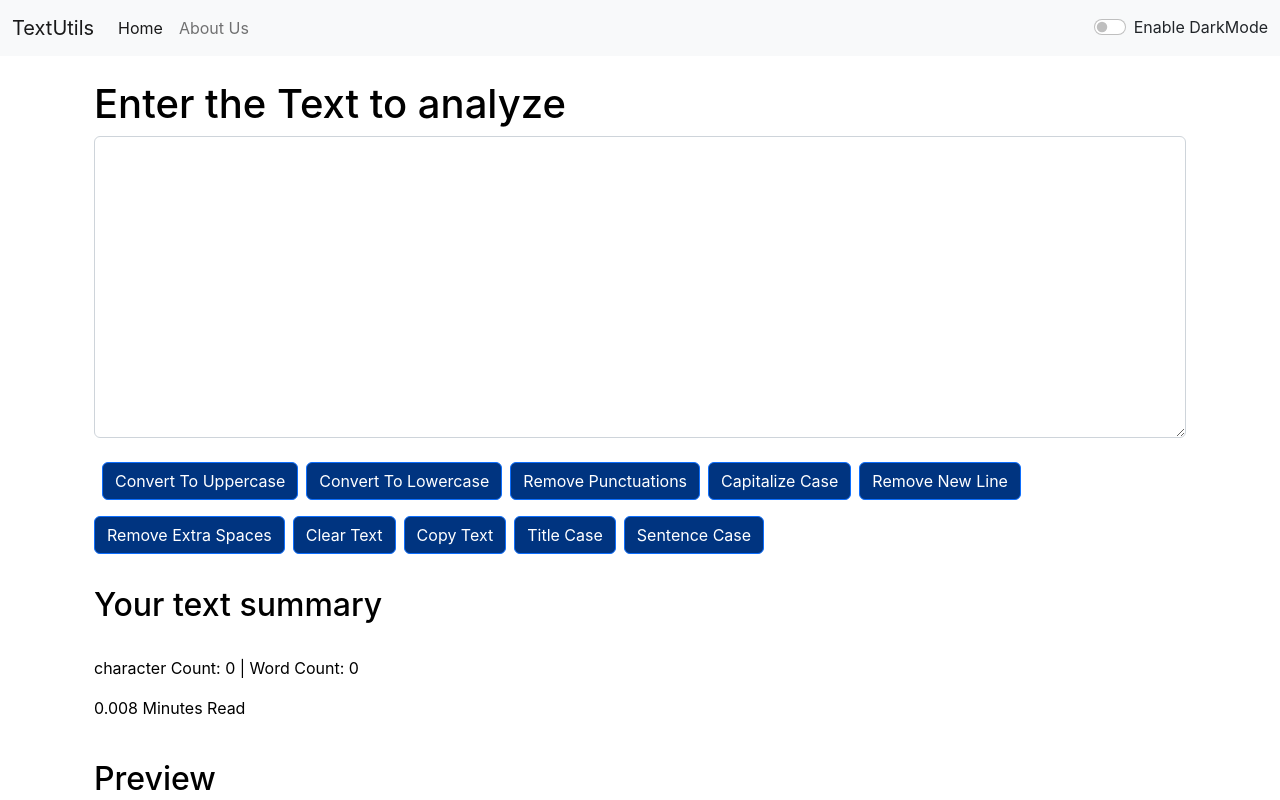
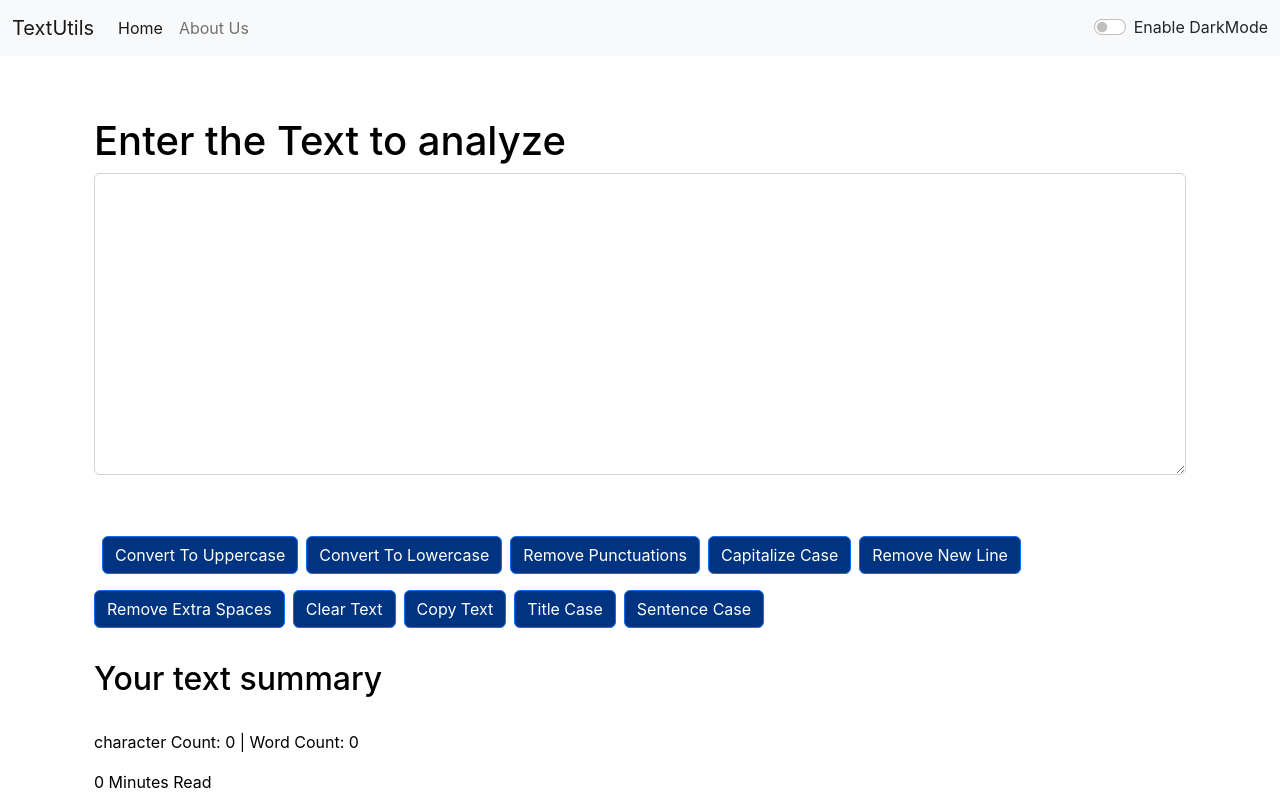
Before and after one commit to Mohammedvaraliya/TextUtils-ReactApp, a React (Create React App) app: page /#/ in a window 1280 px wide. Shown: the top 800 px of the page. Built offline with nearby package versions, Linux system fonts and the light colour scheme.

Commit message:
Add More Functionality to textutils Home

```diff
--- a/src/components/Alert.js
+++ b/src/components/Alert.js
@@ -8,10 +8,12 @@ export default function Alert(props) {
     }
 
     return (
-        props.alert &&
+        <div style={{height: "37px"}}>
+        {props.alert &&
         <> <div className={`alert alert-${props.alert.type} alert-dismissible fade show`} role="alert">
                 <strong>{capitalize(props.alert.type)}</strong> {props.alert.msg}.
             </div>
-        </>
+        </>}
+        </div>
     )
 }
--- a/src/components/TestForm.js
+++ b/src/components/TestForm.js
@@ -118,8 +118,8 @@ export default function TestForm(props) {
             <div className="container" style={{ color: props.mode === 'light' ? 'black' : 'white' }}>
                 <h2>Your text summary</h2>
                 <br />
-                <p>character Count: {text.length} | Word Count: {text.length > 0 ? text.split(" ").length-1 : "0"}</p>
-                <p>{0.008 * text.split(" ").length} Minutes Read</p>
+                <p>character Count: {text.length} | Word Count: {text.split(" ").filter((element)=>{return element.length!==0}).length}</p>
+                <p>{0.008 * text.split(" ").filter((element)=>{return element.length!==0}).length} Minutes Read</p>
                 <br />
                 <h2>Preview</h2>
 
```
